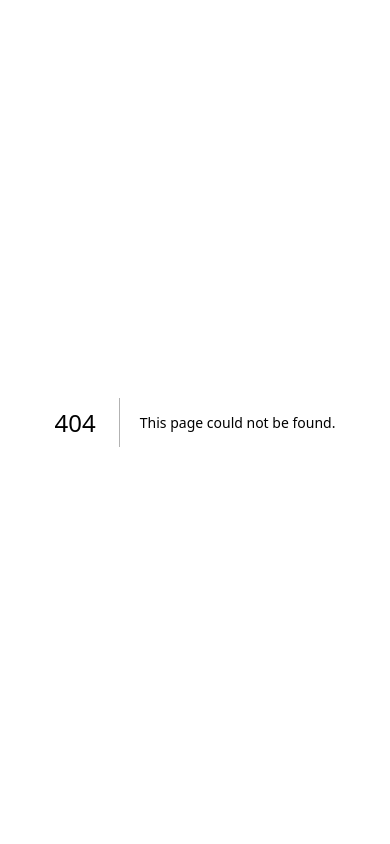
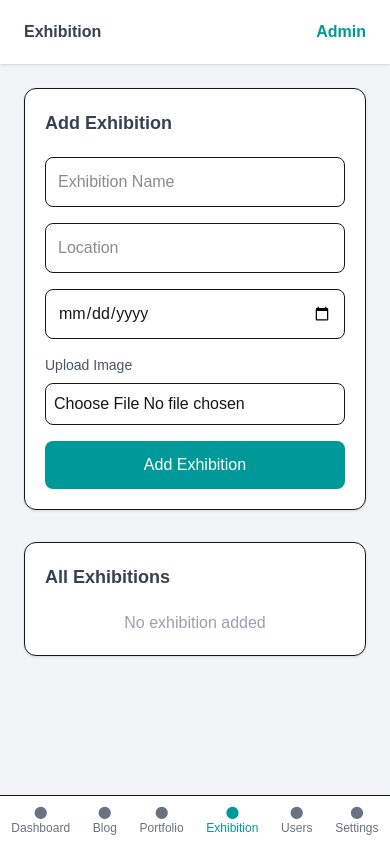
Before and after one commit to forhad1518/country-communication, a Next.js app: page /admin/exhibition in a window 390 px wide. Before the commit this address had no page. Built offline with nearby package versions, Linux system fonts and the light colour scheme.

Commit message:
exhibition page design with responsive

```diff
--- /dev/null
+++ b/app/(admin)/admin/exhibition/page.tsx
@@ -0,0 +1,217 @@
+"use client";
+
+import { useState } from "react";
+import Image from "next/image";
+
+export default function ExhibitionPage() {
+
+    const [form, setForm] = useState({
+        name: "",
+        location: "",
+        date: "",
+        image: null
+    });
+
+    const [preview, setPreview] = useState(null);
+    const [data, setData] = useState([]);
+
+    const handleImage = (e) => {
+        const file = e.target.files[0];
+        setForm({ ...form, image: file });
+
+        if (file) {
+            setPreview(URL.createObjectURL(file));
+        }
+    };
+
+    const handleSubmit = (e) => {
+        e.preventDefault();
+
+        const newItem = {
+            ...form,
+            id: Date.now(),
+            image: preview
+        };
+
+        setData([newItem, ...data]);
+
+        setForm({
+            name: "",
+            location: "",
+            date: "",
+            image: null
+        });
+
+        setPreview(null);
+    };
+
+    return (
+        <div className="space-y-8">
+
+            {/* FORM */}
+            <div className="bg-white p-5 md:p-6 rounded-xl shadow-sm border">
+
+                <h2 className="text-lg md:text-xl font-semibold mb-5 text-gray-700">
+                    Add Exhibition
+                </h2>
+
+                <form onSubmit={handleSubmit} className="grid grid-cols-1 md:grid-cols-2 gap-4">
+
+                    <input
+                        type="text"
+                        placeholder="Exhibition Name"
+                        value={form.name}
+                        onChange={(e) => setForm({ ...form, name: e.target.value })}
+                        className="border p-3 rounded-lg focus:ring-2 focus:ring-primaryColor"
+                    />
+
+                    <input
+                        type="text"
+                        placeholder="Location"
+                        value={form.location}
+                        onChange={(e) => setForm({ ...form, location: e.target.value })}
+                        className="border p-3 rounded-lg focus:ring-2 focus:ring-primaryColor"
+                    />
+
+                    <input
+                        type="date"
+                        value={form.date}
+                        onChange={(e) => setForm({ ...form, date: e.target.value })}
+                        className="border p-3 rounded-lg focus:ring-2 focus:ring-primaryColor"
+                    />
+
+                    {/* IMAGE UPLOAD */}
+                    <div className="flex flex-col gap-2">
+                        <label className="text-sm text-gray-600">Upload Image</label>
+
+                        <input
+                            type="file"
+                            accept="image/*"
+                            onChange={handleImage}
+                            className="border p-2 rounded-lg"
+                        />
+
+                        {preview && (
+                            <Image
+                                src={preview}
+                                alt="preview"
+                                width={100}
+                                height={80}
+                                className="rounded object-cover"
+                            />
+                        )}
+                    </div>
+
+                    <button
+                        type="submit"
+                        className="md:col-span-2 bg-primaryColor text-white py-3 rounded-lg hover:bg-primaryColor-hover transition"
+                    >
+                        Add Exhibition
+                    </button>
+
+                </form>
+            </div>
+
+            {/* TABLE */}
+            <div className="bg-white p-5 md:p-6 rounded-xl shadow-sm border">
+
+                <h2 className="text-lg md:text-xl font-semibold mb-5 text-gray-700">
+                    All Exhibitions
+                </h2>
+
+                {/* MOBILE CARD VIEW */}
+                <div className="md:hidden space-y-4">
+                    {data.length === 0 && (
+                        <p className="text-center text-gray-400">No exhibition added</p>
+                    )}
+
+                    {data.map((item, i) => (
+                        <div key={item.id} className="border p-4 rounded-lg">
+
+                            <div className="flex gap-3 items-center">
+                                <Image
+                                    src={item.image || "https://via.placeholder.com/80"}
+                                    alt="img"
+                                    width={70}
+                                    height={60}
+                                    className="rounded object-cover"
+                                />
+
+                                <div>
+                                    <p className="font-semibold">{item.name}</p>
+                                    <p className="text-sm text-gray-500">{item.location}</p>
+                                </div>
+                            </div>
+
+                            <div className="flex justify-between mt-3 text-sm">
+                                <span>{item.date}</span>
+
+                                <div className="space-x-2">
+                                    <button className="px-3 py-1 bg-accentColor text-white rounded">
+                                        Edit
+                                    </button>
+                                    <button className="px-3 py-1 bg-red-500 text-white rounded">
+                                        Delete
+                                    </button>
+                                </div>
+                            </div>
+
+                        </div>
+                    ))}
+                </div>
+
+                {/* DESKTOP TABLE */}
+                <div className="hidden md:block overflow-x-auto">
+                    <table className="w-full text-left min-w-175">
+
+                        <thead>
+                            <tr className="text-gray-500 border-b">
+                                <th className="py-3">#</th>
+                                <th>Image</th>
+                                <th>Name</th>
+                                <th>Location</th>
+                                <th>Date</th>
+                                <th className="text-center">Action</th>
+                            </tr>
+                        </thead>
+
+                        <tbody>
+                            {data.map((item, i) => (
+                                <tr key={item.id} className="border-b hover:bg-gray-50">
+
+                                    <td className="py-3">{i + 1}</td>
+
+                                    <td>
+                                        <Image
+                                            src={item.image || "https://via.placeholder.com/80"}
+                                            alt="img"
+                                            width={60}
+                                            height={50}
+                                            className="rounded object-cover"
+                                        />
+                                    </td>
+
+                                    <td>{item.name}</td>
+                                    <td>{item.location}</td>
+                                    <td>{item.date}</td>
+
+                                    <td className="text-center space-x-2">
+                                        <button className="px-3 py-1 text-sm bg-accentColor text-white rounded">
+                                            Edit
+                                        </button>
+                                        <button className="px-3 py-1 text-sm bg-red-500 text-white rounded">
+                                            Delete
+                                        </button>
+                                    </td>
+
+                                </tr>
+                            ))}
+                        </tbody>
+
+                    </table>
+                </div>
+
+            </div>
+        </div>
+    );
+}
--- a/app/(admin)/admin/layout.tsx
+++ b/app/(admin)/admin/layout.tsx
@@ -13,7 +13,7 @@ export default function AdminLayout({ children }: { children: React.ReactNode })
         { button: "Blog", link: "/admin/blog" },
         { button: "Portfolio", link: "/admin/portfolio" },
         { button: "Exhibition", link: "/admin/exhibition" },
-        { button: "User", link: "/admin/users" },
+        { button: "Users", link: "/admin/users" },
         { button: "Settings", link: "/admin/settings" }
     ];
 
```
